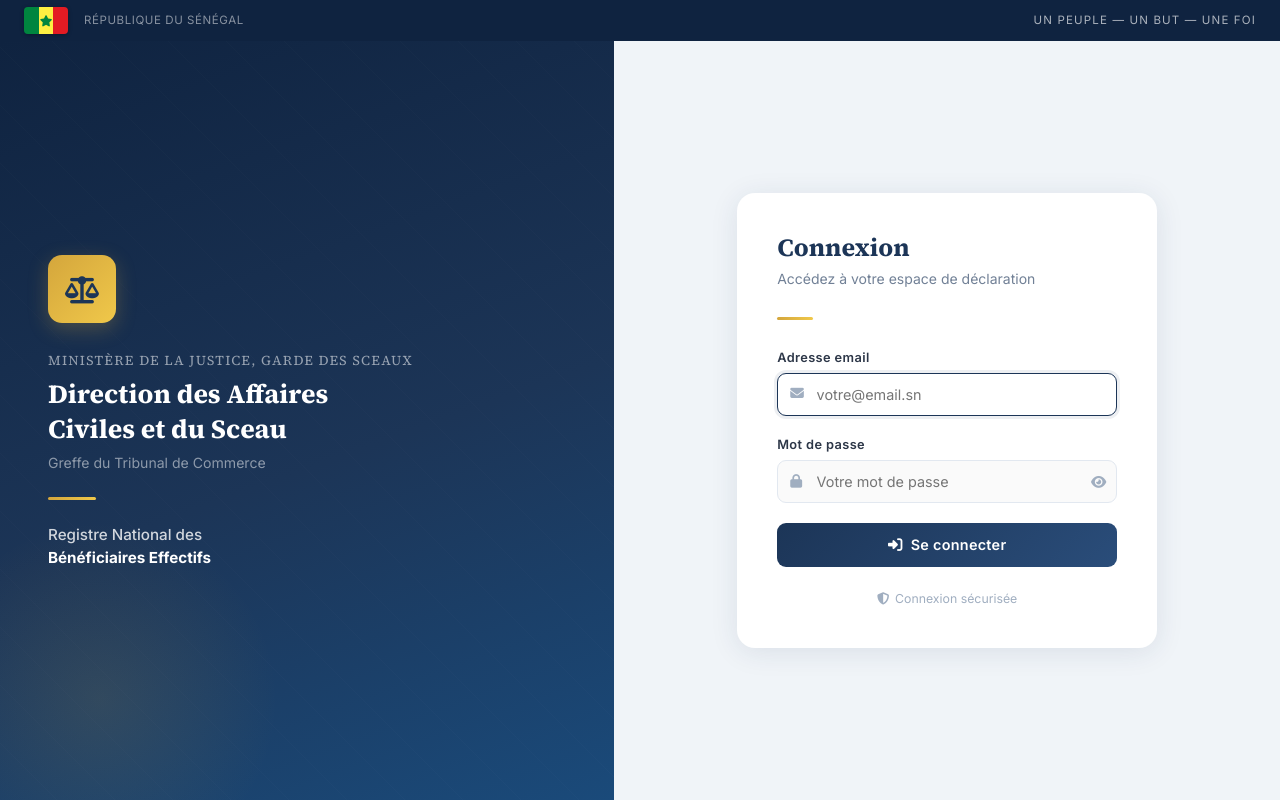
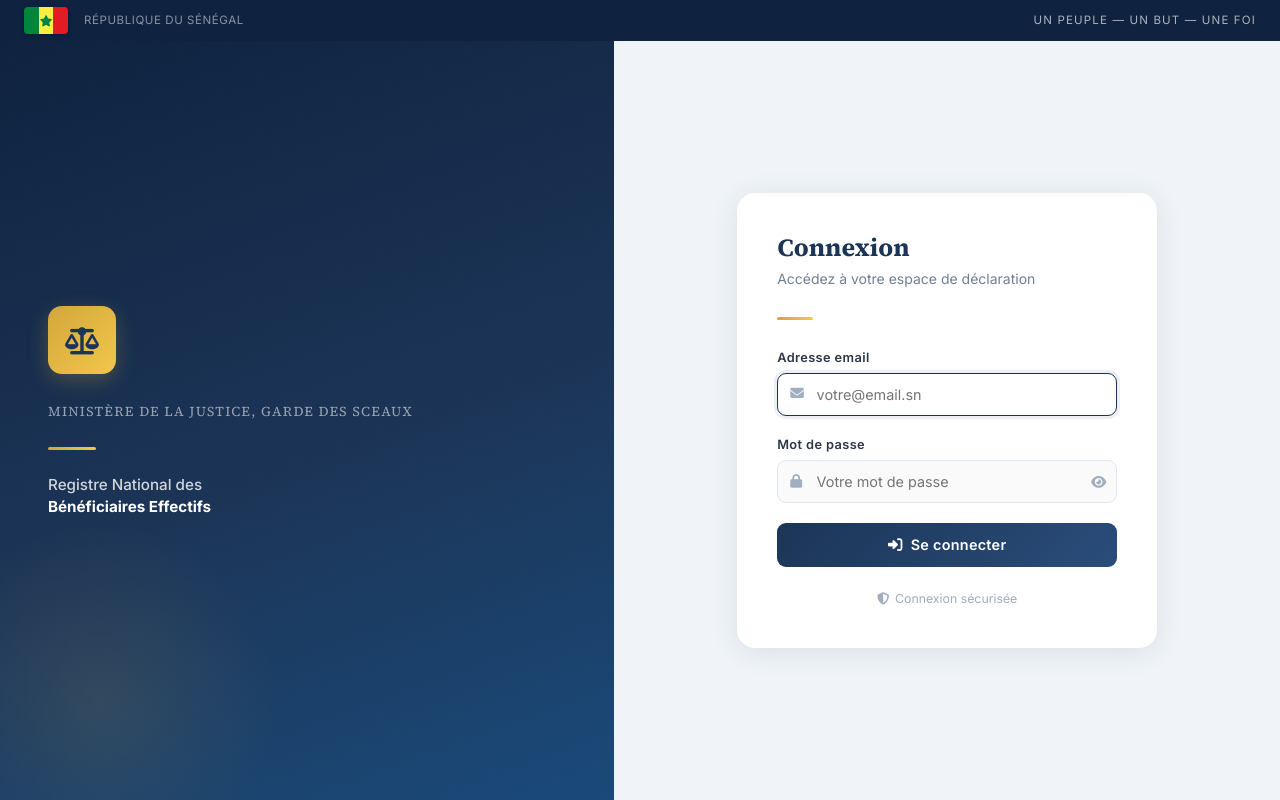
Before and after one commit to Bamogo-hub/appITIE2026, a Flask app: page /login in a window 1280 px wide. Run offline with Flask 3, Linux system fonts and the light colour scheme; some libraries are stand-ins or nearby versions.

Commit message:
Update login.html

```diff
--- a/templates/login.html
+++ b/templates/login.html
@@ -3,7 +3,7 @@
 <head>
 <meta charset="UTF-8">
 <meta name="viewport" content="width=device-width, initial-scale=1.0">
-<title>Connexion — Registre National des Bénéficiaires Effectifs</title>
+<title>Connexion : Registre National des Bénéficiaires Effectifs</title>
 <link rel="stylesheet" href="https://cdnjs.cloudflare.com/ajax/libs/bootstrap/5.3.0/css/bootstrap.min.css">
 <link rel="stylesheet" href="https://cdnjs.cloudflare.com/ajax/libs/font-awesome/6.4.0/css/all.min.css">
 <link href="https://fonts.googleapis.com/css2?family=Source+Serif+4:wght@400;600;700&family=Inter:wght@300;400;500;600&display=swap" rel="stylesheet">
@@ -209,8 +209,6 @@ html, body { height: 100%; font-family: 'Inter', sans-serif; }
       <div class="entete-gauche">
         <div class="embleme"><i class="fas fa-balance-scale"></i></div>
         <div class="titre-ministere">Ministère de la Justice, Garde des Sceaux</div>
-        <h1 class="titre-principal">Direction des Affaires<br>Civiles et du Sceau</h1>
-        <p class="titre-sous">Greffe du Tribunal de Commerce</p>
         <div class="separateur-or"></div>
         <p class="titre-registre">Registre National des<br><strong style="color:white">Bénéficiaires Effectifs</strong></p>
       </div>
```
